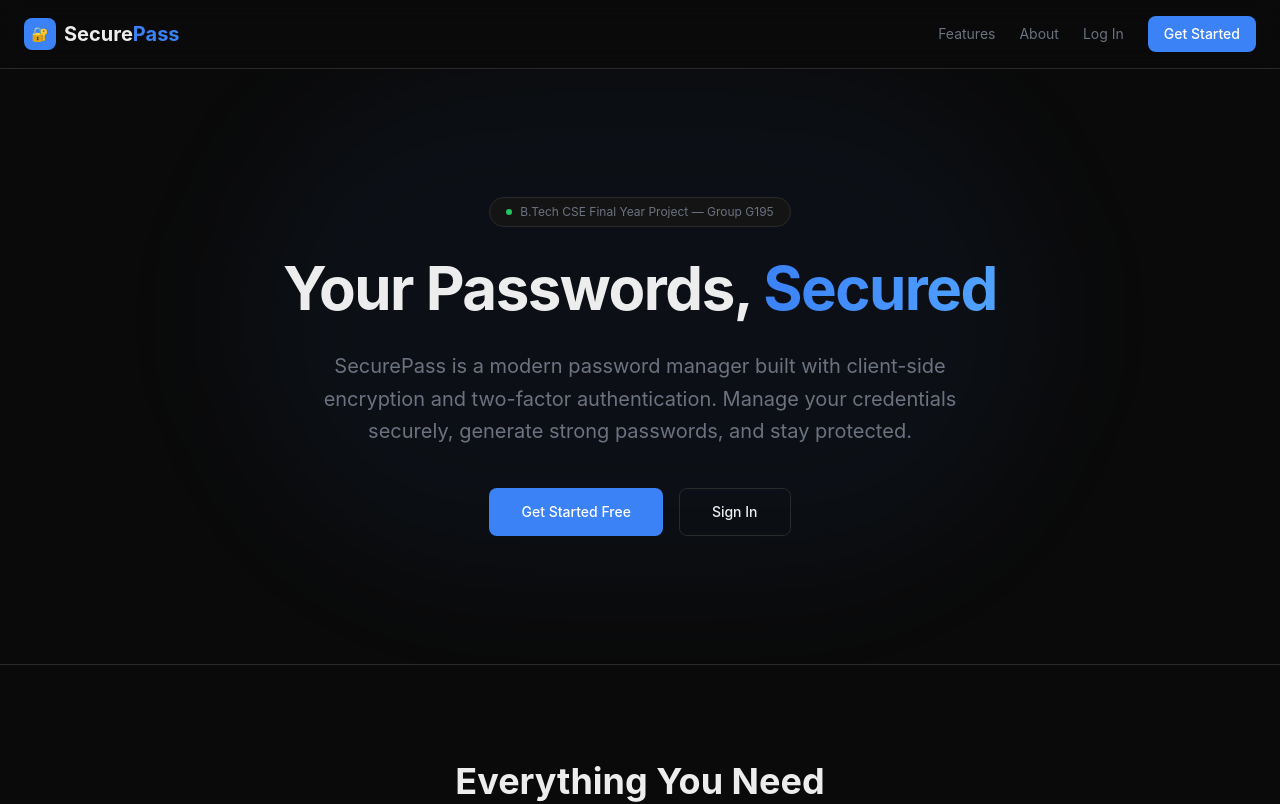
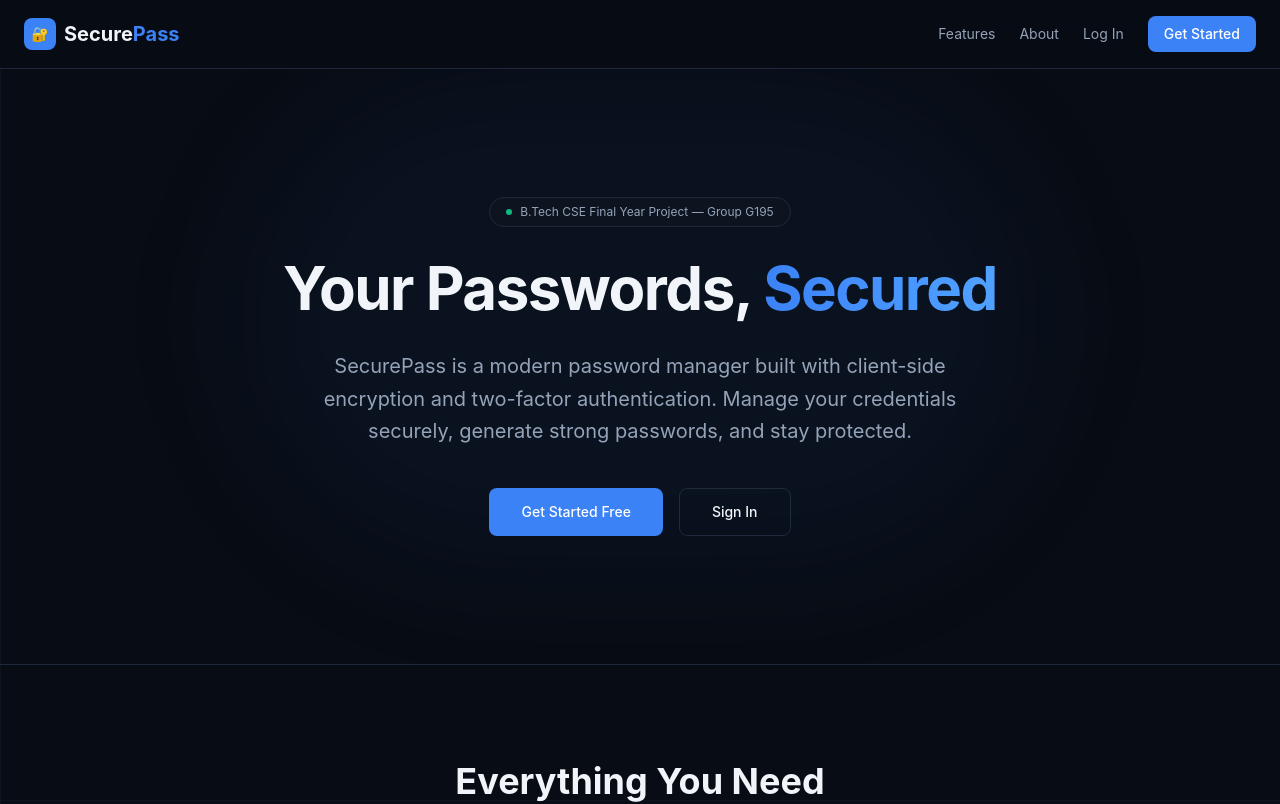
Before and after one commit to ask8962/securepass-password-manager, a Next.js app: page / in a window 1280 px wide. Shown: the top 804 px of the page. Built offline with nearby package versions, Linux system fonts and the light colour scheme.

Commit message:
style: refine SecurePass design system

```diff
--- a/package.json
+++ b/package.json
@@ -9,6 +9,7 @@
     "lint": "eslint"
   },
   "dependencies": {
+    "lucide-react": "^1.78.0",
     "next": "16.4.6",
     "react": "19.3.0",
     "react-dom": "19.3.0"
--- a/src/app/globals.css
+++ b/src/app/globals.css
@@ -1,42 +1,76 @@
 @import "tailwindcss";
 
 :root {
-  --background: #0a0a0a;
-  --foreground: #ededed;
-  --card-bg: #141414;
-  --card-border: #2a2a2a;
+  --background: #080c14;
+  --foreground: #f1f5f9;
+  --card-bg: #0d131f;
+  --card-bg-elevated: #111a2b;
+  --card-border: #1e293b;
+  --card-border-subtle: #172235;
+  --card-border-hover: #334155;
   --accent: #3b82f6;
   --accent-hover: #2563eb;
-  --success: #22c55e;
+  --accent-glow: rgba(59, 130, 246, 0.15);
+  --success: #10b981;
+  --success-glow: rgba(16, 185, 129, 0.15);
   --warning: #f59e0b;
+  --warning-glow: rgba(245, 158, 11, 0.15);
   --danger: #ef4444;
-  --muted: #6b7280;
+  --muted: #94a3b8;
+  --muted-dark: #64748b;
+  --font-sans: "Inter", "Segoe UI", system-ui, -apple-system, sans-serif;
+  --font-mono: "JetBrains Mono", "Fira Code", "Cascadia Code", ui-monospace, monospace;
 }
 
 @theme inline {
   --color-background: var(--background);
   --color-foreground: var(--foreground);
   --color-card-bg: var(--card-bg);
+  --color-card-bg-elevated: var(--card-bg-elevated);
   --color-card-border: var(--card-border);
+  --color-card-border-subtle: var(--card-border-subtle);
+  --color-card-border-hover: var(--card-border-hover);
   --color-accent: var(--accent);
   --color-accent-hover: var(--accent-hover);
+  --color-accent-glow: var(--accent-glow);
   --color-success: var(--success);
   --color-warning: var(--warning);
   --color-danger: var(--danger);
   --color-muted: var(--muted);
-  --font-sans: "Inter", "Segoe UI", system-ui, -apple-system, sans-serif;
-  --font-mono: "Fira Code", "Cascadia Code", ui-monospace, monospace;
+  --color-muted-dark: var(--muted-dark);
+  --font-sans: var(--font-sans);
+  --font-mono: var(--font-mono);
 }
 
 body {
-  background: var(--background);
+  background-color: var(--background);
   color: var(--foreground);
-  font-family: var(--font-sans), Arial, Helvetica, sans-serif;
+  font-family: var(--font-sans);
+  background-image:
+    radial-gradient(ellipse 80% 50% at 50% -20%, rgba(30, 58, 138, 0.15), transparent 70%),
+    linear-gradient(to bottom, transparent, rgba(8, 12, 20, 0.8));
+  background-attachment: fixed;
+  min-height: 100vh;
 }
 
-/* Custom scrollbar for dark theme */
+/* Subtle tech grid background pattern */
+.cyber-grid {
+  background-size: 32px 32px;
+  background-image:
+    linear-gradient(to right, rgba(30, 41, 59, 0.25) 1px, transparent 1px),
+    linear-gradient(to bottom, rgba(30, 41, 59, 0.25) 1px, transparent 1px);
+}
+
+/* Accessible focus ring */
+*:focus-visible {
+  outline: 2px solid var(--accent);
+  outline-offset: 2px;
+}
+
+/* Custom scrollbar */
 ::-webkit-scrollbar {
-  width: 8px;
+  width: 6px;
+  height: 6px;
 }
 
 ::-webkit-scrollbar-track {
@@ -44,10 +78,22 @@ body {
 }
 
 ::-webkit-scrollbar-thumb {
-  background: var(--card-border);
-  border-radius: 4px;
+  background: #1e293b;
+  border-radius: 9999px;
 }
 
 ::-webkit-scrollbar-thumb:hover {
-  background: var(--muted);
+  background: #334155;
 }
+
+/* Reduced motion preference */
+@media (prefers-reduced-motion: reduce) {
+  *,
+  *::before,
+  *::after {
+    animation-duration: 0.01ms !important;
+    animation-iteration-count: 1 !important;
+    transition-duration: 0.01ms !important;
+    scroll-behavior: auto !important;
+  }
+}
--- a/src/app/layout.tsx
+++ b/src/app/layout.tsx
@@ -1,16 +1,30 @@
-import type { Metadata } from "next";
+import type { Metadata, Viewport } from "next";
 import "./globals.css";
 
 export const metadata: Metadata = {
-  title: "SecurePass — Secure Password Manager",
+  title: "SecurePass — Zero-Knowledge Password Architecture",
   description:
-    "A secure password manager with two-factor authentication (2FA). Built as a B.Tech CSE Final Year Project by Group G195.",
+    "A client-side encrypted password manager featuring two-factor authentication and cryptographically secure generation. B.Tech CSE Final Year Project Group G195, GLA University.",
+  keywords: [
+    "Password Manager",
+    "Client-Side Encryption",
+    "Two-Factor Authentication",
+    "2FA",
+    "Web Crypto API",
+    "GLA University",
+  ],
+};
+
+export const viewport: Viewport = {
+  themeColor: "#080c14",
+  width: "device-width",
+  initialScale: 1,
 };
 
 export default function RootLayout(props: LayoutProps<"/">) {
   return (
-    <html lang="en" className="h-full antialiased dark">
-      <body className="min-h-full flex flex-col bg-background text-foreground font-sans">
+    <html lang="en" className="dark h-full antialiased scroll-smooth">
+      <body className="min-h-full flex flex-col bg-background text-foreground cyber-grid selection:bg-blue-600/30 selection:text-blue-200">
         {props.children}
       </body>
     </html>
```
Also changed, not shown: 1 other file (tests, documents, lock files or other folders).
